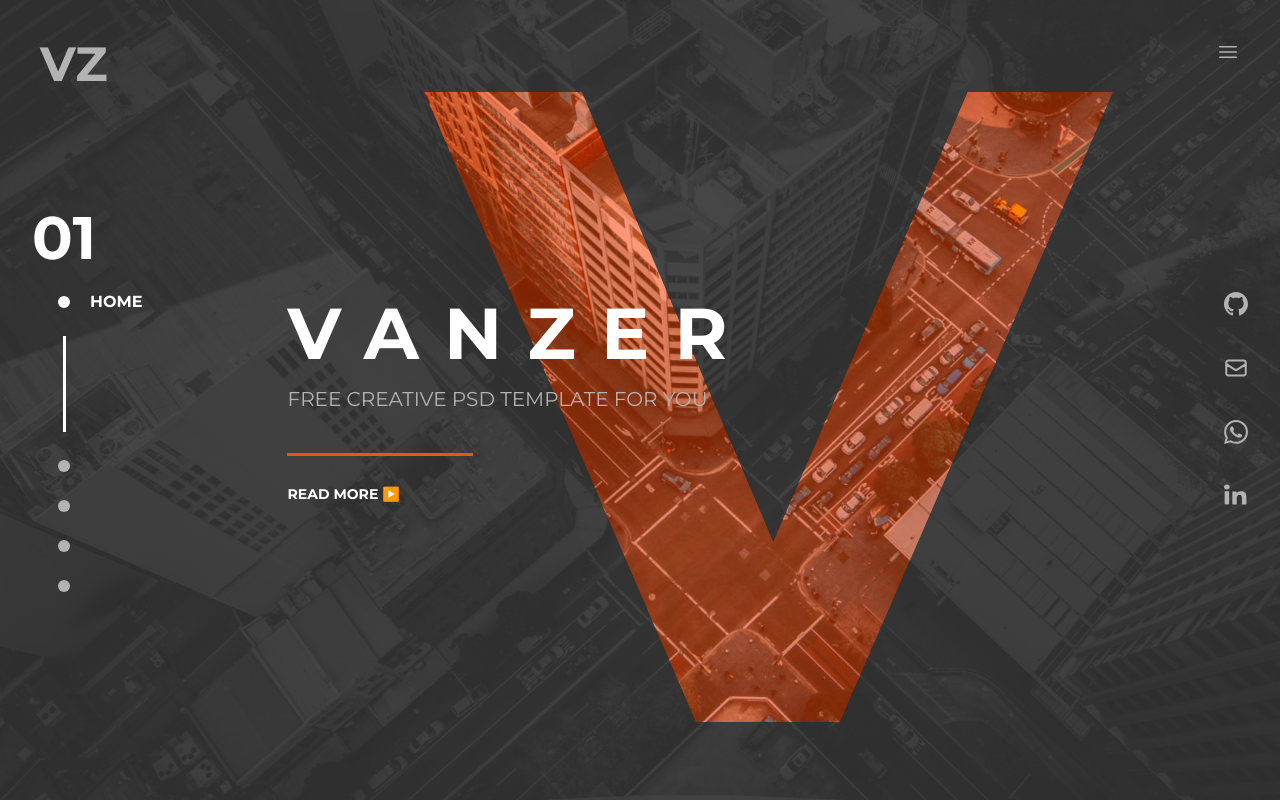
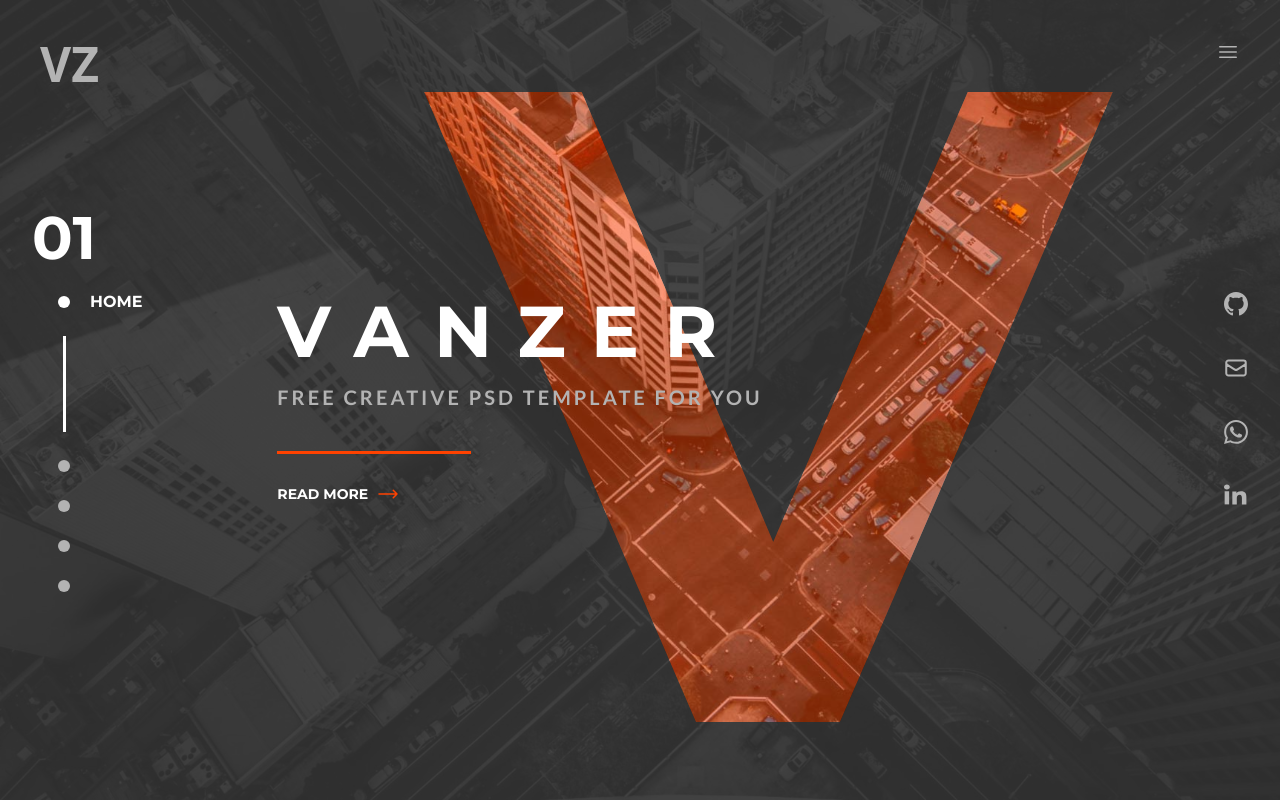
Before and after one commit to ojedacristian/personal-portfolio, a Next.js app: page / in a window 1280 px wide. Built offline with nearby package versions, Linux system fonts and the light colour scheme.

Commit message:
Add Layout

```diff
--- /dev/null
+++ b/components/Layout.tsx
@@ -0,0 +1,31 @@
+import Head from 'next/head'
+
+interface Props {
+  title?: string
+  children: React.ReactNode
+}
+
+// const origin = (typeof window === 'undefined') ? '' : window.location.origin
+
+export const Layout: React.FC<Props> = ({ children, title = 'Cristian Ojeda - Portfolio' }: Props) => {
+  return (
+        <>
+            <Head>
+                <title>{ title }</title>
+                <meta name="author" content="Cristian Ojeda" />
+                <meta name="description" content={`${title}`} />
+                <meta name="keywords" content={`${title}, developer, frontend, desarrollador, web design`} />
+
+                <meta property="og:title" content={`Información sobre ${title}`} />
+                <meta property="og:description" content={`Esta es la página sobre ${title}`} />
+                {/* <meta property="og:image" content={`${origin}/img/banner.png`} /> */}
+
+            </Head>
+
+            <div>
+                {children}
+            </div>
+
+        </>
+  )
+}
--- a/components/icons.tsx
+++ b/components/icons.tsx
@@ -30,16 +30,25 @@ export const MailIcon = (): React.ReactElement => {
 
 export const GithubIcon = (): React.ReactElement => {
   return (
-  <svg xmlns="http://www.w3.org/2000/svg" viewBox="0 0 24 24" className="h-6 w-6 fill-brand-gray">
-    <path d="M12 0c-6.626 0-12 5.373-12 12 0 5.302 3.438 9.8 8.207 11.387.599.111.793-.261.793-.577v-2.234c-3.338.726-4.033-1.416-4.033-1.416-.546-1.387-1.333-1.756-1.333-1.756-1.089-.745.083-.729.083-.729 1.205.084 1.839 1.237 1.839 1.237 1.07 1.834 2.807 1.304 3.492.997.107-.775.418-1.305.762-1.604-2.665-.305-5.467-1.334-5.467-5.931 0-1.311.469-2.381 1.236-3.221-.124-.303-.535-1.524.117-3.176 0 0 1.008-.322 3.301 1.23.957-.266 1.983-.399 3.003-.404 1.02.005 2.047.138 3.006.404 2.291-1.552 3.297-1.23 3.297-1.23.653 1.653.242 2.874.118 3.176.77.84 1.235 1.911 1.235 3.221 0 4.609-2.807 5.624-5.479 5.921.43.372.823 1.102.823 2.222v3.293c0 .319.192.694.801.576 4.765-1.589 8.199-6.086 8.199-11.386 0-6.627-5.373-12-12-12z" />
-  </svg>
+    <svg xmlns="http://www.w3.org/2000/svg" viewBox="0 0 24 24" className="h-6 w-6 fill-brand-gray">
+      <path d="M12 0c-6.626 0-12 5.373-12 12 0 5.302 3.438 9.8 8.207 11.387.599.111.793-.261.793-.577v-2.234c-3.338.726-4.033-1.416-4.033-1.416-.546-1.387-1.333-1.756-1.333-1.756-1.089-.745.083-.729.083-.729 1.205.084 1.839 1.237 1.839 1.237 1.07 1.834 2.807 1.304 3.492.997.107-.775.418-1.305.762-1.604-2.665-.305-5.467-1.334-5.467-5.931 0-1.311.469-2.381 1.236-3.221-.124-.303-.535-1.524.117-3.176 0 0 1.008-.322 3.301 1.23.957-.266 1.983-.399 3.003-.404 1.02.005 2.047.138 3.006.404 2.291-1.552 3.297-1.23 3.297-1.23.653 1.653.242 2.874.118 3.176.77.84 1.235 1.911 1.235 3.221 0 4.609-2.807 5.624-5.479 5.921.43.372.823 1.102.823 2.222v3.293c0 .319.192.694.801.576 4.765-1.589 8.199-6.086 8.199-11.386 0-6.627-5.373-12-12-12z" />
+    </svg>
   )
 }
 
 export const WhatsappIcon = (): React.ReactElement => {
   return (
     <svg xmlns="http://www.w3.org/2000/svg" className="h-6 w-6 fill-brand-gray" viewBox="0 0 24 24">
-      <path d="M.057 24l1.687-6.163c-1.041-1.804-1.588-3.849-1.587-5.946.003-6.556 5.338-11.891 11.893-11.891 3.181.001 6.167 1.24 8.413 3.488 2.245 2.248 3.481 5.236 3.48 8.414-.003 6.557-5.338 11.892-11.893 11.892-1.99-.001-3.951-.5-5.688-1.448l-6.305 1.654zm6.597-3.807c1.676.995 3.276 1.591 5.392 1.592 5.448 0 9.886-4.434 9.889-9.885.002-5.462-4.415-9.89-9.881-9.892-5.452 0-9.887 4.434-9.889 9.884-.001 2.225.651 3.891 1.746 5.634l-.999 3.648 3.742-.981zm11.387-5.464c-.074-.124-.272-.198-.57-.347-.297-.149-1.758-.868-2.031-.967-.272-.099-.47-.149-.669.149-.198.297-.768.967-.941 1.165-.173.198-.347.223-.644.074-.297-.149-1.255-.462-2.39-1.475-.883-.788-1.48-1.761-1.653-2.059-.173-.297-.018-.458.13-.606.134-.133.297-.347.446-.521.151-.172.2-.296.3-.495.099-.198.05-.372-.025-.521-.075-.148-.669-1.611-.916-2.206-.242-.579-.487-.501-.669-.51l-.57-.01c-.198 0-.52.074-.792.372s-1.04 1.016-1.04 2.479 1.065 2.876 1.213 3.074c.149.198 2.095 3.2 5.076 4.487.709.306 1.263.489 1.694.626.712.226 1.36.194 1.872.118.571-.085 1.758-.719 2.006-1.413.248-.695.248-1.29.173-1.414z"/>
+      <path d="M.057 24l1.687-6.163c-1.041-1.804-1.588-3.849-1.587-5.946.003-6.556 5.338-11.891 11.893-11.891 3.181.001 6.167 1.24 8.413 3.488 2.245 2.248 3.481 5.236 3.48 8.414-.003 6.557-5.338 11.892-11.893 11.892-1.99-.001-3.951-.5-5.688-1.448l-6.305 1.654zm6.597-3.807c1.676.995 3.276 1.591 5.392 1.592 5.448 0 9.886-4.434 9.889-9.885.002-5.462-4.415-9.89-9.881-9.892-5.452 0-9.887 4.434-9.889 9.884-.001 2.225.651 3.891 1.746 5.634l-.999 3.648 3.742-.981zm11.387-5.464c-.074-.124-.272-.198-.57-.347-.297-.149-1.758-.868-2.031-.967-.272-.099-.47-.149-.669.149-.198.297-.768.967-.941 1.165-.173.198-.347.223-.644.074-.297-.149-1.255-.462-2.39-1.475-.883-.788-1.48-1.761-1.653-2.059-.173-.297-.018-.458.13-.606.134-.133.297-.347.446-.521.151-.172.2-.296.3-.495.099-.198.05-.372-.025-.521-.075-.148-.669-1.611-.916-2.206-.242-.579-.487-.501-.669-.51l-.57-.01c-.198 0-.52.074-.792.372s-1.04 1.016-1.04 2.479 1.065 2.876 1.213 3.074c.149.198 2.095 3.2 5.076 4.487.709.306 1.263.489 1.694.626.712.226 1.36.194 1.872.118.571-.085 1.758-.719 2.006-1.413.248-.695.248-1.29.173-1.414z" />
     </svg>
   )
 }
+
+export const ArrowRight = (): React.ReactElement => {
+  return (
+    <svg xmlns="http://www.w3.org/2000/svg" fill="none" viewBox="0 0 24 24" strokeWidth={1.5} stroke="currentColor"
+    className="h-6 w-6 text-brand-orange">
+      <path strokeLinecap="round" strokeLinejoin="round" d="M17.25 8.25L21 12m0 0l-3.75 3.75M21 12H3" />
+    </svg>
+  )
+}
--- /dev/null
+++ b/pages/about/index.tsx
@@ -0,0 +1,9 @@
+import { type NextPage } from 'next'
+
+const AboutPage: NextPage = () => {
+  return (
+    <div>About Page</div>
+  )
+}
+
+export default AboutPage
--- a/pages/index.tsx
+++ b/pages/index.tsx
@@ -1,27 +1,35 @@
-import { Montserrat } from 'next/font/google'
+import { Montserrat, Lato } from 'next/font/google'
 import { type NextPage } from 'next'
-import { MenuBarIcon, LinkedinIcon, MailIcon, GithubIcon, WhatsappIcon } from '../components/icons'
+import { MenuBarIcon, LinkedinIcon, MailIcon, GithubIcon, WhatsappIcon, ArrowRight } from '../components/icons'
+import { Layout } from '@/components/Layout'
 
 const montserrat = Montserrat({
   subsets: ['latin'],
-  weight: ['400', '700']
+  weight: ['400', '700'],
+  variable: '--font-montserrat'
+})
+
+const lato = Lato({
+  subsets: ['latin'],
+  weight: ['400', '700'],
+  variable: '--font-lato'
 })
 
 const HomePage: NextPage = () => {
   return (
-    <>
+    <Layout>
       {/* BACKGROUND */}
       <div className='absolute -z-40 h-screen w-full bg-[#333] opacity-90' />
       <div className="absolute -z-50 h-screen w-full bg-[url('/homebg.jpg')] bg-cover bg-no-repeat grayscale" />
       {/* BACKGROUND END */}
       <main
-        className={`${montserrat.className} h-screen text-white`}
+        className={`${lato.variable} ${montserrat.variable} h-screen text-white`}
       >
         <header className='absolute flex w-full justify-between p-10'>
           <div className='text-5xl font-bold uppercase text-brand-gray'>vz</div>
           <MenuBarIcon />
         </header>
-        <aside className='absolute flex h-screen w-full items-center justify-between p-8'>
+        <aside className='absolute flex h-screen w-full items-center justify-between p-8 font-montserrat'>
           <div className='flex flex-col items-center gap-7 font-bold'>
             <p className='text-6xl'>01</p>
             <div className='flex h-3 w-3 items-center rounded-lg bg-white'><p className='ml-8'>HOME</p></div>
@@ -39,24 +47,27 @@ const HomePage: NextPage = () => {
             <LinkedinIcon />
           </nav>
         </aside>
-        <div className='absolute -z-20 flex h-screen w-full items-center justify-center overflow-hidden pl-96 pr-32 text-[900px] font-bold leading-[0] text-[#ff4200] opacity-50'>
-          V
+        <div className='absolute -z-20 flex h-screen w-full items-center justify-center overflow-hidden pl-96 pr-32 text-[900px] font-bold leading-[0] text-brand-orange opacity-50'>
+          <h1 className='font-montserrat'>V</h1>
         </div>
         <div id='mask' className='absolute -z-30 flex h-screen w-full items-center justify-center overflow-hidden pl-96 pr-32 font-bold leading-[0]'>
-          <h1 className='text-[900px]'>V</h1>
+          <h1 className='font-montserrat text-[900px]'>V</h1>
         </div>
         <section className='container mx-auto flex h-screen items-center justify-center'>
           <div className='mr-60'>
-            <h1 className='text-7xl font-bold uppercase tracking-[.35em]'>Vanzer</h1>
-            <h2 className='my-4 text-xl uppercase text-brand-gray'>Free creative psd template for you</h2>
-            <span className='mb-7 mt-10 block h-[3px] w-2/5 bg-orange-600' />
-            <div>
-              <p className='text-sm font-bold uppercase'>Read More <span>▶️</span></p>
+            <h1 className='font-montserrat text-7xl font-bold uppercase tracking-[.35em]'>Vanzer</h1>
+            <h2 className='my-4 font-lato text-xl font-bold uppercase tracking-[0.15em] text-brand-gray'>Free creative psd template for you</h2>
+            <span className='mb-7 mt-10 block h-[3px] w-2/5 bg-brand-orange' />
+            <div className='flex items-center'>
+              <p className='mr-2 font-montserrat text-sm font-bold uppercase'>
+                Read More
+              </p>
+              <ArrowRight/>
             </div>
           </div>
         </section>
       </main>
-    </>
+    </Layout>
   )
 }
 export default HomePage
--- a/tailwind.config.js
+++ b/tailwind.config.js
@@ -9,8 +9,13 @@ module.exports = {
     extend: {
       colors: {
         brand: {
-          gray: '#b3b3b3'
+          gray: '#b3b3b3',
+          orange: '#ff4200'
         }
+      },
+      fontFamily: {
+        montserrat: ['var(--font-montserrat)'],
+        lato: ['var(--font-lato)']
       }
     },
   },
```
